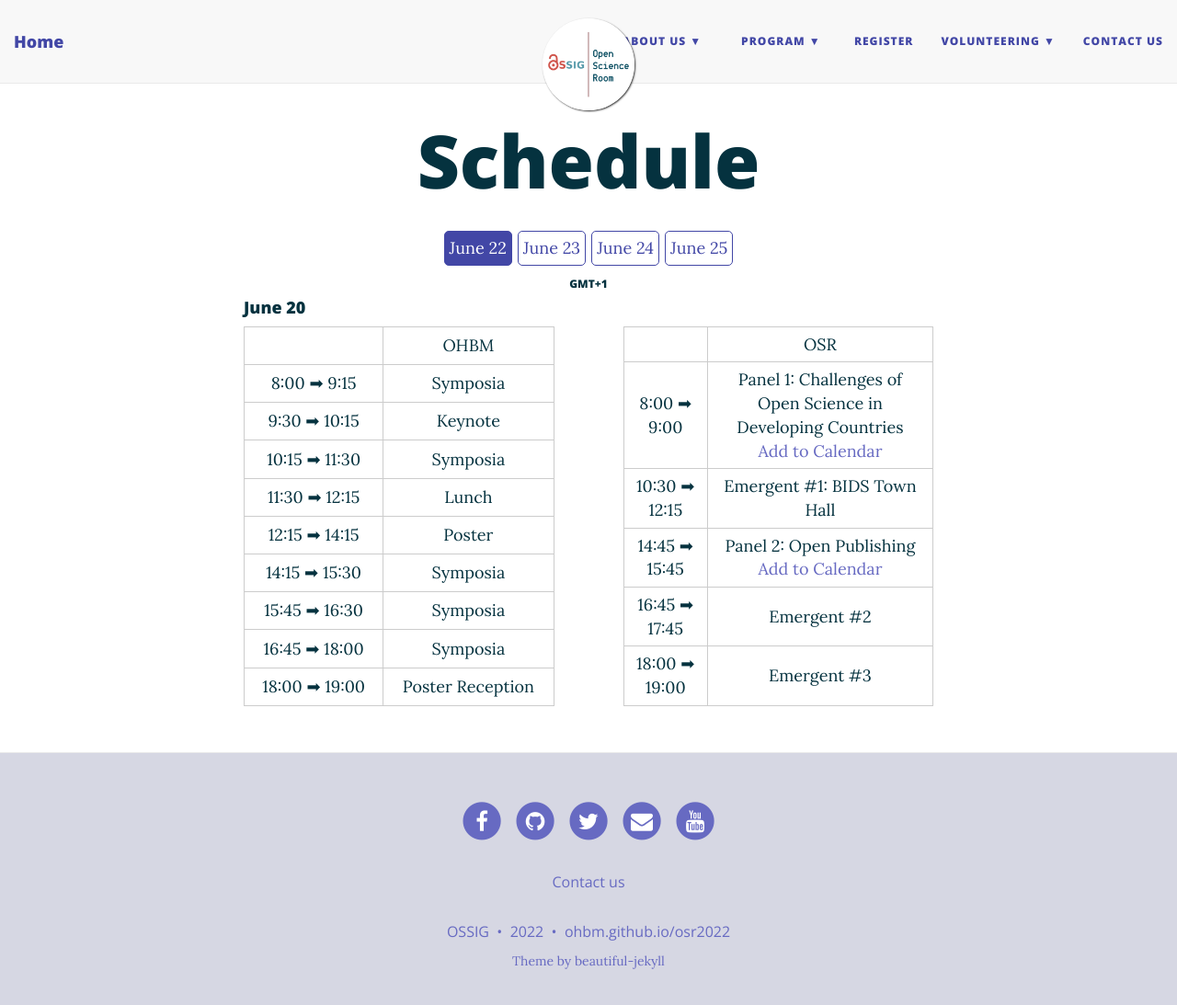
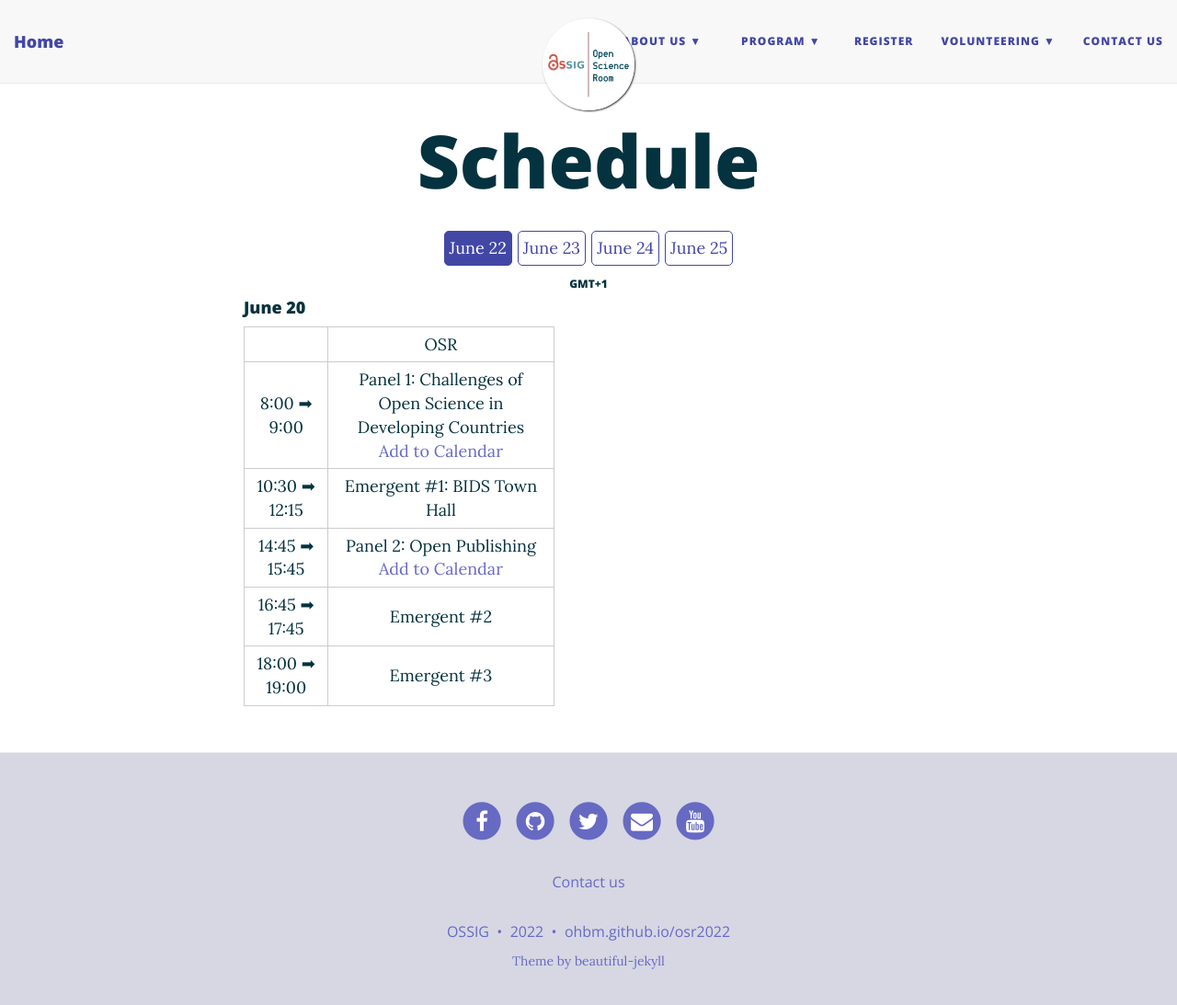
Before and after one commit to ohbm/osr2023, a Jekyll site: the page built from schedule.md, in a window 1280 px wide and 1106 px high. Shown: the top 1093 px of the window at 92% size. Built offline with Jekyll 4.4.1, drawn with Linux system fonts in a browser that asks for light colours; nearby versions of some CDN libraries.

Commit message:
removed OHBM schedule

```diff
--- a/schedule.md
+++ b/schedule.md
@@ -53,49 +53,6 @@
     <h4>June 20</h4>
 
     <div class="schedule-content">
-        <table class="ohbm-schedule">
-            <tr>
-                <td></td>
-                <td>OHBM</td>
-            </tr>
-            <tr>
-                <td>8:00 ➡ 9:15</td>
-                <td>Symposia</td>
-            </tr>
-            <tr>
-                <td>9:30 ➡ 10:15</td>
-                <td>Keynote</td>
-            </tr>
-            <tr>
-                <td>10:15 ➡ 11:30</td>
-                <td>Symposia</td>
-            </tr>
-            <tr>
-                <td>11:30 ➡ 12:15</td>
-                <td>Lunch</td>
-            </tr>
-            <tr>
-                <td>12:15 ➡ 14:15</td>
-                <td>Poster</td>
-            </tr>
-            <tr>
-                <td>14:15 ➡ 15:30</td>
-                <td>Symposia</td>
-            </tr>
-            <tr>
-                <td>15:45 ➡ 16:30</td>
-                <td>Symposia</td>
-            </tr>
-            <tr>
-                <td>16:45 ➡ 18:00</td>
-                <td>Symposia</td>
-            </tr>
-            <tr>
-                <td>18:00 ➡ 19:00</td>
-                <td>Poster Reception</td>
-            </tr>
-        </table>
-
         <table class="osr-schedule">
             <tr>
                 <td></td>
@@ -135,49 +92,6 @@
     <h4>June 21</h4>
 
     <div class="schedule-content">
-        <table class="ohbm-schedule">
-            <tr>
-                <td></td>
-                <td>OHBM</td>
-            </tr>
-            <tr>
-                <td>8:00 ➡ 9:15</td>
-                <td>Symposia</td>
-            </tr>
-            <tr>
-                <td>9:30 ➡ 10:15</td>
-                <td>Keynote</td>
-            </tr>
-            <tr>
-                <td>10:15 ➡ 10:45</td>
-                <td>Awards</td>
-            </tr>
-            <tr>
-                <td>11:00 ➡ 12:15</td>
-                <td>Oral Session</td>
-            </tr>
-            <tr>
-                <td>12:15 ➡ 13:00</td>
-                <td>Lunch</td>
-            </tr>
-            <tr>
-                <td>13:00 ➡ 15:00</td>
-                <td>Poster</td>
-            </tr>
-            <tr>
-                <td>15:00 ➡ 16:15</td>
-                <td>Symposia</td>
-            </tr>
-            <tr>
-                <td>16:30 ➡ 17:45</td>
-                <td>Keynote</td>
-            </tr>
-            <tr>
-                <td>17:45 ➡ 18:45</td>
-                <td>Poster Reception</td>
-            </tr>
-        </table>
-
         <table class="osr-schedule">
             <tr>
                 <td></td>
@@ -219,45 +133,6 @@
     <h4>June 22</h4>
 
     <div class="schedule-content">
-        <table class="ohbm-schedule">
-            <tr>
-                <td></td>
-                <td>OHBM</td>
-            </tr>
-            <tr>
-                <td>8:00 ➡ 9:15</td>
-                <td>Symposia</td>
-            </tr>
-            <tr>
-                <td>9:30 ➡ 10:15</td>
-                <td>Keynote</td>
-            </tr>
-            <tr>
-                <td>10:30 ➡ 11:45</td>
-                <td>Oral Session</td>
-            </tr>
-            <tr>
-                <td>11:45 ➡ 12:45</td>
-                <td>Lunch</td>
-            </tr>
-            <tr>
-                <td>12:45 ➡ 14:45</td>
-                <td>Poster</td>
-            </tr>
-            <tr>
-                <td>14:45 ➡ 16:00</td>
-                <td>Symposia</td>
-            </tr>
-            <tr>
-                <td>16:15 ➡ 17:00</td>
-                <td>Keynote</td>
-            </tr>
-            <tr>
-                <td>17:00 ➡ 18:00</td>
-                <td>Poster Reception</td>
-            </tr>
-        </table>
-
         <table class="osr-schedule">
             <tr>
                 <td></td>
@@ -294,41 +169,6 @@
     <h4>June 23</h4>
 
     <div class="schedule-content">
-        <table class="ohbm-schedule">
-            <tr>
-                <td></td>
-                <td>OHBM</td>
-            </tr>
-            <tr>
-                <td>8:00 ➡ 9:15</td>
-                <td>Symposia</td>
-            </tr>
-            <tr>
-                <td>9:30 ➡ 10:15</td>
-                <td>Keynote</td>
-            </tr>
-            <tr>
-                <td>10:30 ➡ 11:45</td>
-                <td>Oral Session</td>
-            </tr>
-            <tr>
-                <td>11:45 ➡ 12:45</td>
-                <td>Lunch</td>
-            </tr>
-            <tr>
-                <td>12:45 ➡ 14:45</td>
-                <td>Poster</td>
-            </tr>
-            <tr>
-                <td>14:45 ➡ 16:00</td>
-                <td>Closing Ceremony</td>
-            </tr>
-            <tr>
-                <td>16:00 ➡ 17:00</td>
-                <td>Farewell Poster Reception</td>
-            </tr>
-        </table>
-
         <table class="osr-schedule">
             <tr>
                 <td></td>
```
